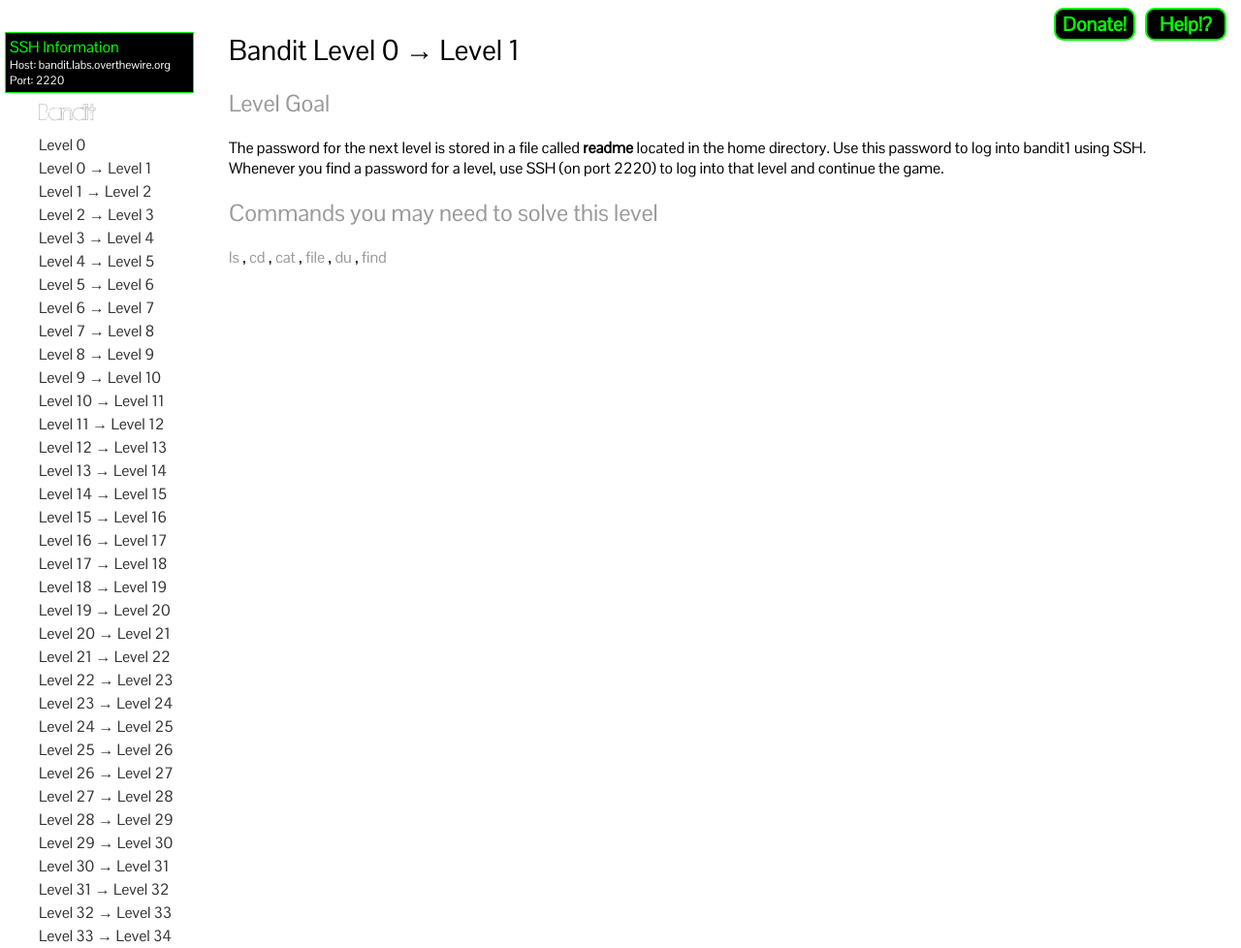
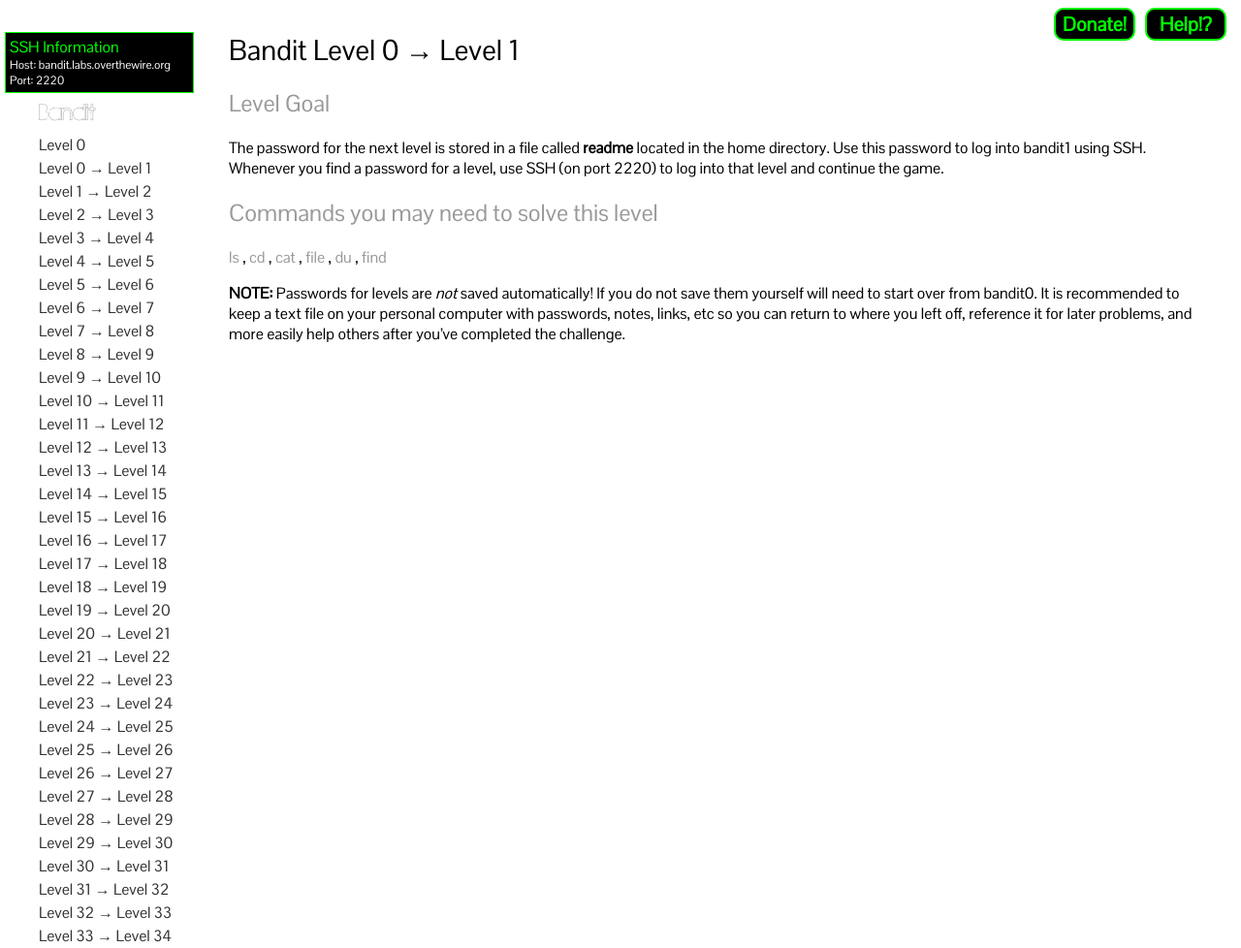
Before and after one commit to OverTheWireOrg/OverTheWire-website, a Jekyll site: the page built from wargames/bandit/bandit1.md, in a window 1280 px wide, cut to the strip 77-1055 px from the top of the page. Shown: the whole strip at 97% size. Built offline with Jekyll 4.4.1, drawn with Linux system fonts in a browser that asks for light colours; our own code applies the rules of GitHub Pages for plain Markdown files.

Commit message:
Update bandit1.md to recommend saving passwords locally

```diff
--- a/wargames/bandit/bandit1.md
+++ b/wargames/bandit/bandit1.md
@@ -23,3 +23,7 @@
 [du](https://man7.org/linux/man-pages/man1/du.1.html)
 ,
 [find](https://man7.org/linux/man-pages/man1/find.1.html)
+
+**NOTE:** Passwords for levels are *not* saved automatically!
+If you do not save them yourself will need to start over from bandit0.
+It is recommended to keep a text file on your personal computer with passwords, notes, links, etc so you can return to where you left off, reference it for later problems, and more easily help others after you've completed the challenge.
```
